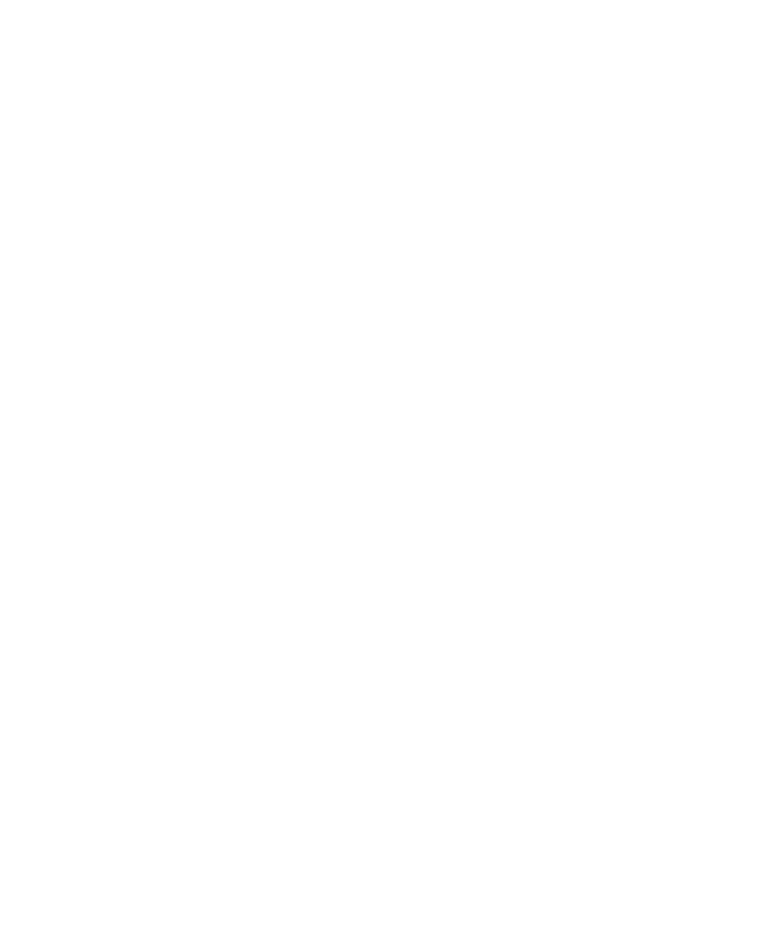
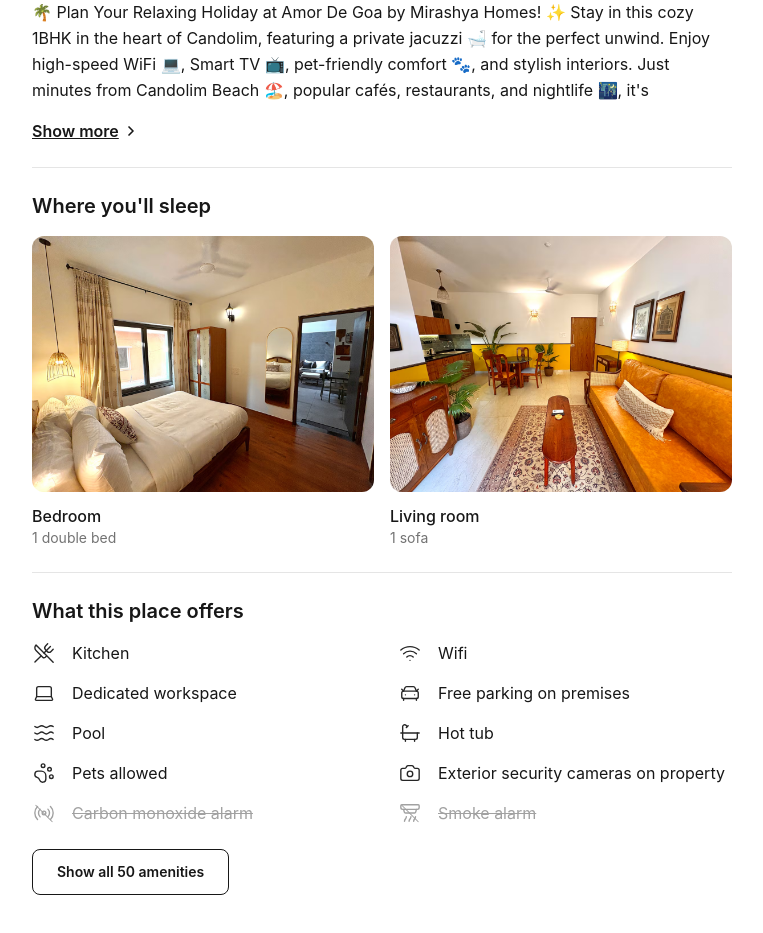
Before and after one commit to Bhargav3905/playpower-airbnb-clone, a React (Vite) app: page / in a window 1280 px wide. Shown: the part 1220-2153 px from the top of the page, without its empty margins (8-771 px from the left). Before the commit the page ends 1219 px from the top, so only its background shows below. Built offline with nearby package versions, Linux system fonts and the light colour scheme.

Commit message:
feat: add amenities section, property description, and sleeping arrangements components to listing page

```diff
--- /dev/null
+++ b/src/components/listing/AmenitiesSection.tsx
@@ -0,0 +1,47 @@
+import type { Amenity } from './types';
+import { AmenityItem } from './AmenityItem';
+
+interface AmenitiesSectionProps {
+  amenities: Amenity[];
+  totalCount: number;
+  onShowAll?: () => void;
+}
+
+/**
+ * "What this place offers" heading, a 2-column amenity grid, and the
+ * "Show all N amenities" button. Only the visible subset of amenities
+ * is rendered here — the full list lives behind the button, which is
+ * a presentational placeholder for now.
+ */
+export function AmenitiesSection({
+  amenities,
+  totalCount,
+  onShowAll,
+}: AmenitiesSectionProps) {
+  return (
+    <div className="py-6">
+      <h2 className="mb-4 text-xl font-semibold text-neutral-900">
+        What this place offers
+      </h2>
+
+      <div className="grid grid-cols-2 gap-x-8 gap-y-4">
+        {amenities.map((amenity) => (
+          <AmenityItem
+            key={amenity.label}
+            icon={amenity.icon}
+            label={amenity.label}
+            available={amenity.available}
+          />
+        ))}
+      </div>
+
+      <button
+        type="button"
+        onClick={onShowAll}
+        className="mt-6 rounded-lg border border-neutral-900 px-6 py-3 text-sm font-semibold text-neutral-900 hover:bg-neutral-50 transition-colors"
+      >
+        Show all {totalCount} amenities
+      </button>
+    </div>
+  );
+}
--- /dev/null
+++ b/src/components/listing/AmenityItem.tsx
@@ -0,0 +1,40 @@
+import type { LucideIcon } from 'lucide-react';
+
+interface AmenityItemProps {
+  icon: LucideIcon;
+  label: string;
+  available: boolean;
+}
+
+/**
+ * Single amenity row. Unavailable amenities get a muted icon with a
+ * diagonal strike-through plus strikethrough label text, matching
+ * the reference's "Carbon monoxide alarm" / "Smoke alarm" treatment.
+ */
+export function AmenityItem({ icon: Icon, label, available }: AmenityItemProps) {
+  return (
+    <div className="flex items-center gap-4">
+      <span className="relative flex h-6 w-6 shrink-0 items-center justify-center">
+        <Icon
+          size={22}
+          strokeWidth={1.5}
+          className={available ? 'text-neutral-800' : 'text-neutral-400'}
+        />
+        {!available && (
+          <span className="pointer-events-none absolute inset-0 flex items-center justify-center">
+            <span className="h-px w-7 rotate-45 bg-neutral-400" />
+          </span>
+        )}
+      </span>
+      <span
+        className={
+          available
+            ? 'text-base text-neutral-900'
+            : 'text-base text-neutral-400 line-through'
+        }
+      >
+        {label}
+      </span>
+    </div>
+  );
+}
--- /dev/null
+++ b/src/components/listing/PropertyDescription.tsx
@@ -0,0 +1,32 @@
+import { ChevronRight } from 'lucide-react';
+
+interface PropertyDescriptionProps {
+  text: string;
+  onShowMore?: () => void;
+}
+
+/**
+ * Listing description paragraph + "Show more" control.
+ *
+ * The click handler is presentational only for now — we don't have
+ * the full expanded copy from the reference (it's cut off in the
+ * screenshot), so we're not fabricating additional text. Wiring the
+ * real expand/collapse behavior is a follow-up task.
+ */
+export function PropertyDescription({ text, onShowMore }: PropertyDescriptionProps) {
+  return (
+    <div className="py-6">
+      <p className="whitespace-pre-line text-base leading-relaxed text-neutral-900">
+        {text}
+      </p>
+      <button
+        type="button"
+        onClick={onShowMore}
+        className="mt-4 flex items-center gap-1 text-base font-semibold text-neutral-900 underline"
+      >
+        Show more
+        <ChevronRight size={16} strokeWidth={2.5} />
+      </button>
+    </div>
+  );
+}
--- /dev/null
+++ b/src/components/listing/RoomCard.tsx
@@ -0,0 +1,26 @@
+import type { Photo } from "../../types";
+
+interface RoomCardProps {
+  photo: Photo;
+  label: string;
+  description: string;
+}
+
+/**
+ * Single room tile for the "Where you'll sleep" grid.
+ */
+export function RoomCard({ photo, label, description }: RoomCardProps) {
+  return (
+    <div>
+      <div className="aspect-[4/3] overflow-hidden rounded-xl bg-neutral-100">
+        <img
+          src={photo.src}
+          alt={label}
+          className="h-full w-full object-cover"
+        />
+      </div>
+      <p className="mt-3 text-base font-medium text-neutral-900">{label}</p>
+      <p className="text-sm text-neutral-500">{description}</p>
+    </div>
+  );
+}
--- /dev/null
+++ b/src/components/listing/SleepingArrangements.tsx
@@ -0,0 +1,35 @@
+import type { Photo } from '../../types';
+import { RoomCard } from './RoomCard';
+
+interface SleepingRoom {
+  photo: Photo;
+  label: string;
+  description: string;
+}
+
+interface SleepingArrangementsProps {
+  rooms: SleepingRoom[];
+}
+
+/**
+ * "Where you'll sleep" heading + a grid of room cards.
+ */
+export function SleepingArrangements({ rooms }: SleepingArrangementsProps) {
+  return (
+    <div className="py-6">
+      <h2 className="mb-4 text-xl font-semibold text-neutral-900">
+        Where you&apos;ll sleep
+      </h2>
+      <div className="grid grid-cols-2 gap-4">
+        {rooms.map((room) => (
+          <RoomCard
+            key={room.photo.id}
+            photo={room.photo}
+            label={room.label}
+            description={room.description}
+          />
+        ))}
+      </div>
+    </div>
+  );
+}
--- a/src/components/listing/types.ts
+++ b/src/components/listing/types.ts
@@ -5,3 +5,9 @@
   title: string;
   description: string;
 }
+
+export interface Amenity {
+  icon: LucideIcon;
+  label: string;
+  available: boolean;
+}
--- a/src/pages/ListingPage.tsx
+++ b/src/pages/ListingPage.tsx
@@ -1,16 +1,33 @@
-import { Fan, DoorOpen, Tent } from 'lucide-react';
-import { Navbar } from '../components/layout/Navbar';
-import { ListingHeader } from '../components/listing/ListingHeader';
-import { ListingOverview } from '../components/listing/ListingOverview';
-import { HeroGallery } from '../components/gallery/HeroGallery';
-import { getPhotoByGlobalIndex } from '../data/photos';
-import type { Photo } from '../types';
+import {
+  Fan,
+  DoorOpen,
+  Tent,
+  UtensilsCrossed,
+  Wifi,
+  Laptop,
+  CarFront,
+  Waves,
+  Bath,
+  PawPrint,
+  Camera,
+  Radio,
+  AlarmSmoke,
+} from "lucide-react";
+import { Navbar } from "../components/layout/Navbar";
+import { ListingHeader } from "../components/listing/ListingHeader";
+import { ListingOverview } from "../components/listing/ListingOverview";
+import { PropertyDescription } from "../components/listing/PropertyDescription";
+import { SleepingArrangements } from "../components/listing/SleepingArrangements";
+import { AmenitiesSection } from "../components/listing/AmenitiesSection";
+import { HeroGallery } from "../components/gallery/HeroGallery";
+import { getPhotoByGlobalIndex } from "../data/photos";
+import type { Photo } from "../types";
 
-import type { ListingHighlight } from '../components/listing/types';
+import type { ListingHighlight, Amenity } from "../components/listing/types";
 
 // Sourced from the Playpower reference screenshots. Not fabricated —
 // this is the only listing we're building the page around right now.
-const LISTING_TITLE = 'Romantic Jacuzzi 1BHK Candolim | Mirashya UG10';
+const LISTING_TITLE = "Romantic Jacuzzi 1BHK Candolim | Mirashya UG10";
 
 // Curated hero gallery selection confirmed against the Playpower
 // reference screenshot. This is intentionally NOT a sequential slice
@@ -23,42 +40,99 @@
 const LISTING_HIGHLIGHTS: ListingHighlight[] = [
   {
     icon: Tent,
-    title: 'Outdoor entertainment',
-    description: 'The pool and alfresco dining are great for summer trips.',
+    title: "Outdoor entertainment",
+    description: "The pool and alfresco dining are great for summer trips.",
   },
   {
     icon: Fan,
-    title: 'Designed for staying cool',
-    description: 'Beat the heat with the A/C and ceiling fan.',
+    title: "Designed for staying cool",
+    description: "Beat the heat with the A/C and ceiling fan.",
   },
   {
     icon: DoorOpen,
-    title: 'Self check-in',
-    description: 'You can check in with the building staff.',
+    title: "Self check-in",
+    description: "You can check in with the building staff.",
   },
 ];
 
+// Description text taken verbatim from the Playpower reference
+// screenshot, truncated exactly where the reference cuts it off.
+// The remainder isn't visible in the reference, so it isn't invented.
+const LISTING_DESCRIPTION =
+  "🌴 Plan Your Relaxing Holiday at Amor De Goa by Mirashya Homes! ✨ Stay in this cozy 1BHK in the heart of Candolim, featuring a private jacuzzi 🛁 for the perfect unwind. Enjoy high-speed WiFi 💻, Smart TV 📺, pet-friendly comfort 🐾, and stylish interiors. Just minutes from Candolim Beach 🏖, popular cafés, restaurants, and nightlife 🌃, it's";
+
+// Sourced from the reference "Where you'll sleep" screenshot. Images
+// are pulled from the existing photo manifest by global index — the
+// bedroom photo matches globalIndex 13, the living room photo matches
+// globalIndex 1 (same photos already used elsewhere on the page).
+const SLEEPING_ROOMS_CONFIG = [
+  { globalIndex: 13, label: "Bedroom", description: "1 double bed" },
+  { globalIndex: 1, label: "Living room", description: "1 sofa" },
+];
+
+// Visible amenity subset from the reference screenshot. Available
+// amenities first, then the two unavailable ones (Carbon monoxide
+// alarm, Smoke alarm), matching the reference's ordering and styling.
+const VISIBLE_AMENITIES: Amenity[] = [
+  { icon: UtensilsCrossed, label: "Kitchen", available: true },
+  { icon: Wifi, label: "Wifi", available: true },
+  { icon: Laptop, label: "Dedicated workspace", available: true },
+  { icon: CarFront, label: "Free parking on premises", available: true },
+  { icon: Waves, label: "Pool", available: true },
+  { icon: Bath, label: "Hot tub", available: true },
+  { icon: PawPrint, label: "Pets allowed", available: true },
+  {
+    icon: Camera,
+    label: "Exterior security cameras on property",
+    available: true,
+  },
+  { icon: Radio, label: "Carbon monoxide alarm", available: false },
+  { icon: AlarmSmoke, label: "Smoke alarm", available: false },
+];
+
+const TOTAL_AMENITIES_COUNT = 50;
+
 export function ListingPage() {
-  const heroPhotos = HERO_GLOBAL_INDICES
-    .map(getPhotoByGlobalIndex)
-    .filter((photo): photo is Photo => photo !== undefined);
+  const heroPhotos = HERO_GLOBAL_INDICES.map(getPhotoByGlobalIndex).filter(
+    (photo): photo is Photo => photo !== undefined,
+  );
+
+  const sleepingRooms = SLEEPING_ROOMS_CONFIG.map(
+    ({ globalIndex, label, description }) => {
+      const photo = getPhotoByGlobalIndex(globalIndex);
+      return photo ? { photo, label, description } : undefined;
+    },
+  ).filter(
+    (room): room is { photo: Photo; label: string; description: string } =>
+      room !== undefined,
+  );
 
   // Placeholder — Photo Tour / Lightbox navigation isn't implemented yet.
   const handleShowAllPhotos = () => {
-    console.log('Show all photos clicked — Photo Tour not implemented yet.');
+    console.log("Show all photos clicked — Photo Tour not implemented yet.");
   };
 
   const handleShare = () => {
-    console.log('Share clicked — not implemented yet.');
+    console.log("Share clicked — not implemented yet.");
   };
 
   const handleSave = () => {
-    console.log('Save clicked — not implemented yet.');
+    console.log("Save clicked — not implemented yet.");
   };
 
   // Placeholder — no real translation toggle logic yet.
   const handleShowOriginal = () => {
-    console.log('Show original clicked — not implemented yet.');
+    console.log("Show original clicked — not implemented yet.");
+  };
+
+  // Placeholder — no real expand/collapse logic yet (full copy not available).
+  const handleShowMoreDescription = () => {
+    console.log("Show more clicked — not implemented yet.");
+  };
+
+  // Placeholder — full amenities list/modal not implemented yet.
+  const handleShowAllAmenities = () => {
+    console.log("Show all amenities clicked — not implemented yet.");
   };
 
   return (
@@ -72,7 +146,10 @@
           onSave={handleSave}
         />
 
-        <HeroGallery photos={heroPhotos} onShowAllPhotos={handleShowAllPhotos} />
+        <HeroGallery
+          photos={heroPhotos}
+          onShowAllPhotos={handleShowAllPhotos}
+        />
 
         {/*
           Left-column content width only for now — the right-side
@@ -93,6 +170,23 @@
             highlights={LISTING_HIGHLIGHTS}
             onShowOriginal={handleShowOriginal}
           />
+
+          <PropertyDescription
+            text={LISTING_DESCRIPTION}
+            onShowMore={handleShowMoreDescription}
+          />
+
+          <div className="border-t border-neutral-200" />
+
+          <SleepingArrangements rooms={sleepingRooms} />
+
+          <div className="border-t border-neutral-200" />
+
+          <AmenitiesSection
+            amenities={VISIBLE_AMENITIES}
+            totalCount={TOTAL_AMENITIES_COUNT}
+            onShowAll={handleShowAllAmenities}
+          />
         </div>
       </main>
     </div>
```
